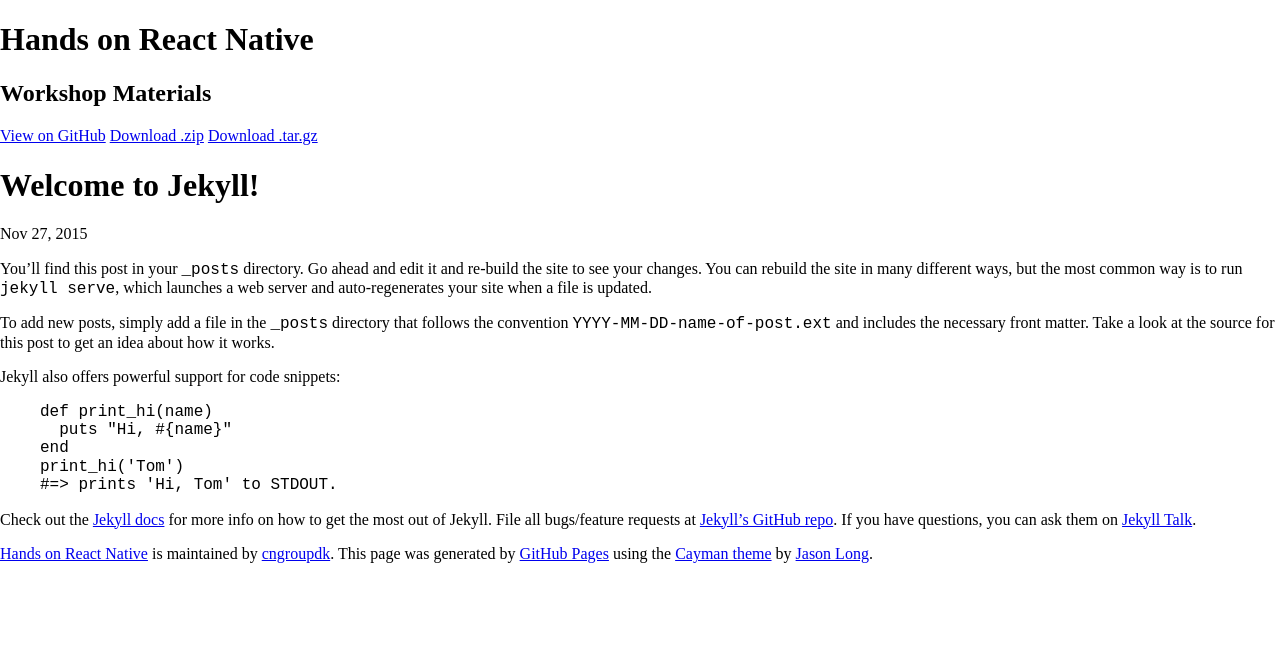
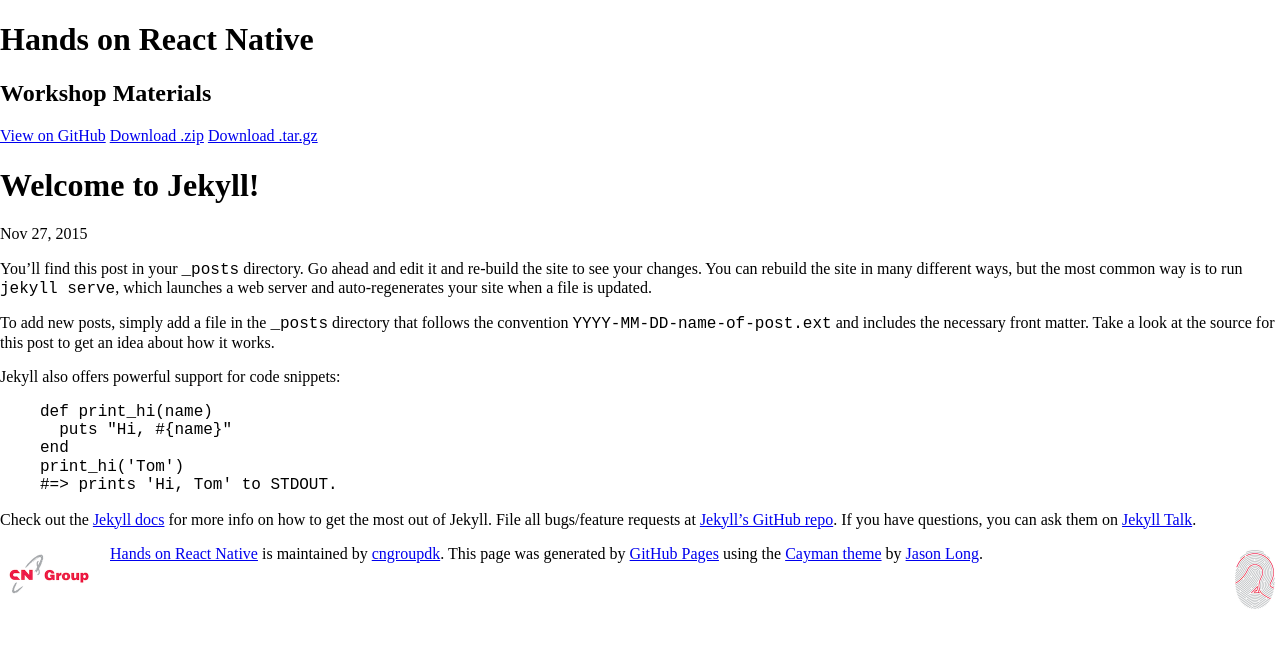
Before and after one commit to cngroupdk/hands-on-react-native, a Jekyll site: the page built from _posts/2015-11-27-welcome-to-jekyll.markdown, in a window 1280 px wide. Shown: the top 648 px of the page. Built offline with Jekyll 4.4.1, drawn with Linux system fonts in a browser that asks for light colours; nearby versions of some CDN libraries; library files that are not in the unit come from our copies.

Commit message:
Add CN footer logos

```diff
--- a/_includes/footer.html
+++ b/_includes/footer.html
@@ -1,4 +1,12 @@
 <footer class="site-footer">
+
+    <a href="http://cngroup.dk" title="CN Group" style="float: left; margin-right: 10px;">
+        <img width="100" height="58" src="{{site.baseurl}}/img/cn-group-logo.png" />
+    </a>
+
+    <a href="http://cngroup.dk" title="CN Group" style="float: right; margin-left: 10px;">
+        <img width="50" height="69" src="{{site.baseurl}}/img/cn-group-thumb.png" />
+    </a>
 
     <span class="site-footer-owner"><a href="https://github.com/cngroupdk/hands-on-react-native">Hands on React Native</a> is maintained by <a href="https://github.com/cngroupdk">cngroupdk</a>.</span>
 
```
Also changed, not shown: img/cn-group-logo.png (added), img/cn-group-thumb.png (added).
